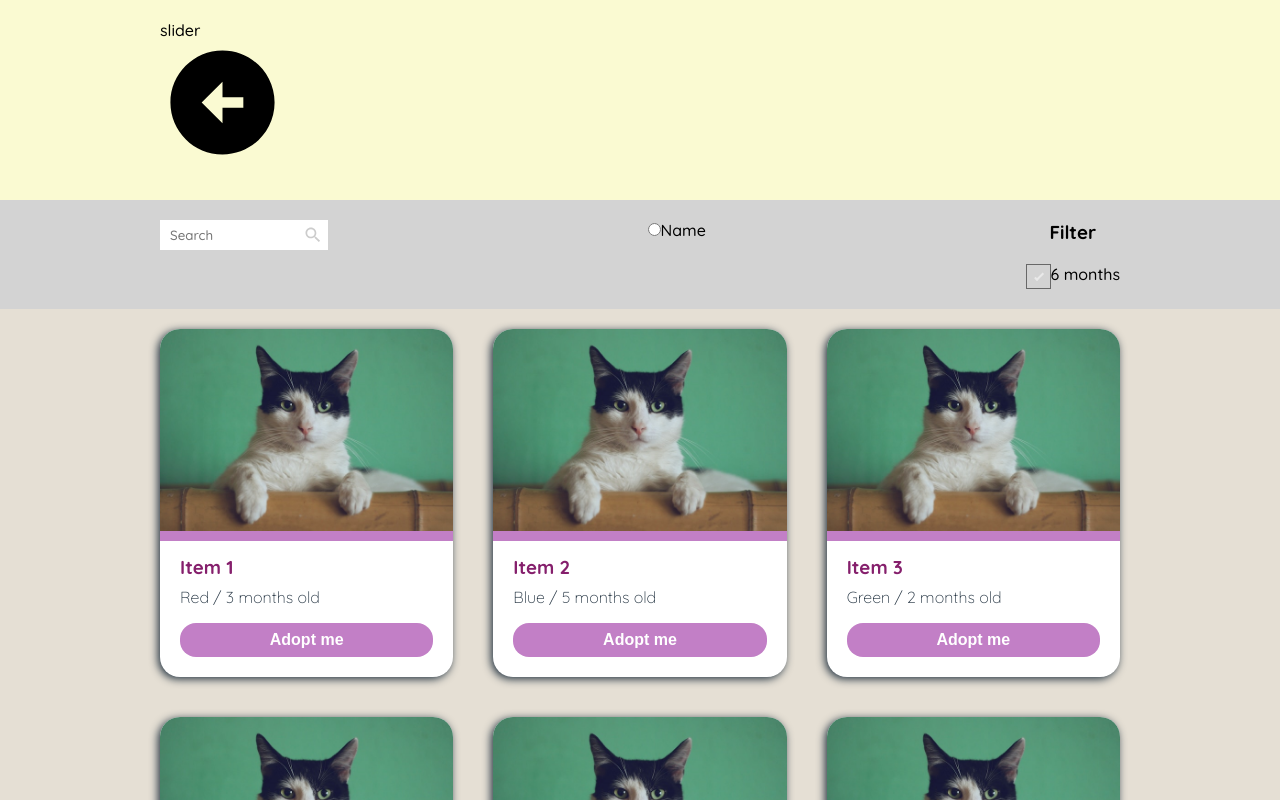
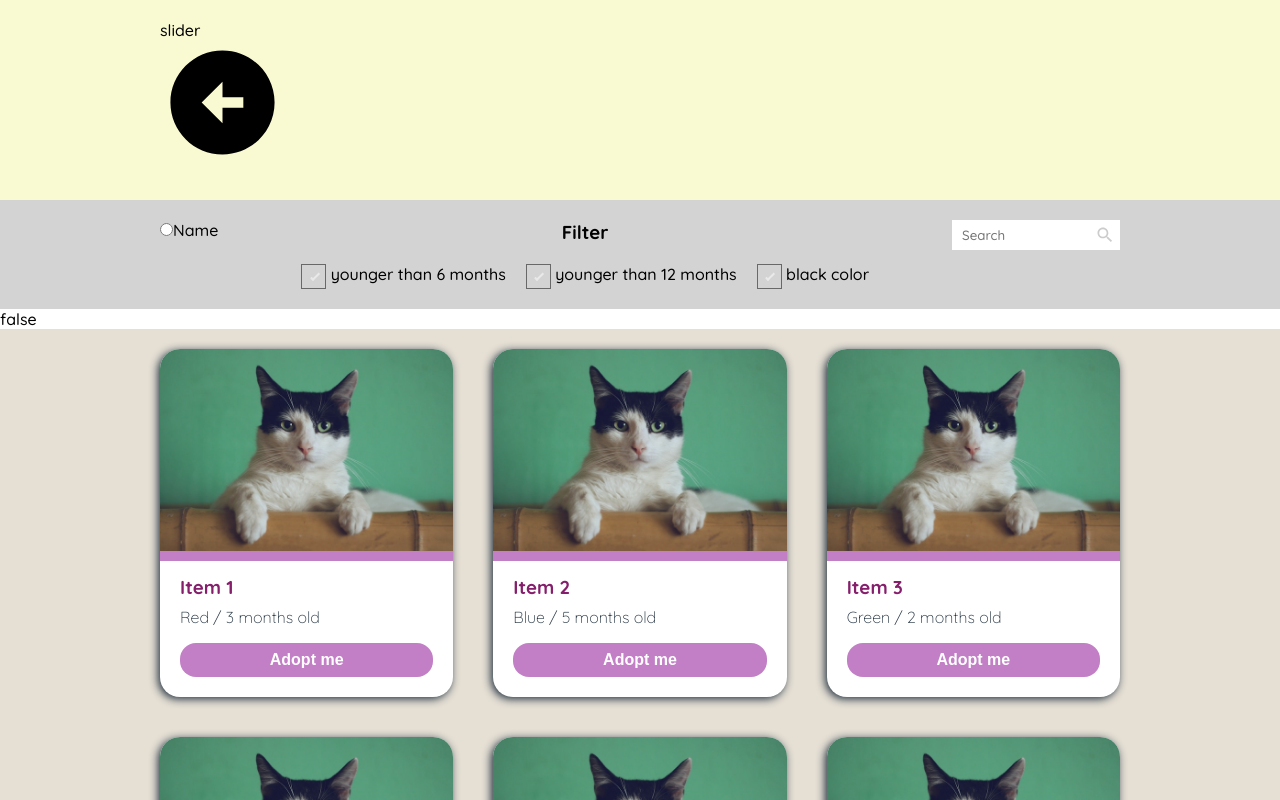
Before and after one commit to ivandev314/cat_project, a Vue app: page / in a window 1280 px wide. Shown: the top 800 px of the page. Built offline with nearby package versions, Linux system fonts and the light colour scheme.

Commit message:
Connect filters with main component

```diff
--- a/src/Adoption.vue
+++ b/src/Adoption.vue
@@ -34,6 +34,9 @@ export default {
     onSearchTermChanged(value) {
       this.searchTerm = value;
     },
+    onFilterChanged(value) {
+      this.filter = value;
+    },
   },
 };
 </script>
@@ -41,7 +44,12 @@ export default {
 <template>
   <div>
     <Slider />
-    <SearchSortFilter @searchTermChanged="onSearchTermChanged" />
+    <SearchSortFilter
+      @searchTermChanged="onSearchTermChanged"
+      @filterChanged="onFilterChanged"
+    />
+    {{ filter.isBlack }}
+    {{ searchTerm }}
     <List :items="cats" />
   </div>
 </template>
--- a/src/components/SearchSortFilter.vue
+++ b/src/components/SearchSortFilter.vue
@@ -9,14 +9,12 @@ export default {
     Sort,
     Filter,
   },
-  data() {
-    return {
-      searchTerm: "",
-    };
-  },
   methods: {
     onSearchTermChanged(value) {
       this.$emit("searchTermChanged", value);
+    },
+    onFilterChanged(value) {
+      this.$emit("filterChanged", value);
     },
   },
 };
@@ -24,9 +22,9 @@ export default {
 
 <template>
   <div class="search_sort_filter">
-    <Search v-model="searchTerm" @searchTermChanged="onSearchTermChanged" />
     <Sort />
-    <Filter />
+    <Filter @filterChanged="onFilterChanged" />
+    <Search @searchTermChanged="onSearchTermChanged" />
   </div>
 </template>
 
--- a/src/components/SearchSortFilter/Filter.vue
+++ b/src/components/SearchSortFilter/Filter.vue
@@ -1,10 +1,59 @@
-<script setup>
-import StyledCheckbox from "@/components/SearchSortFilter/StyledCheckbox.vue";
+<script>
+export default {
+  data() {
+    return {
+      filter: {
+        isYoungerThanSixMonths: false,
+        isYoungerThanTwelveMonths: false,
+        isBlack: false,
+      },
+    };
+  },
+  methods: {
+    onFilterChanged(value) {
+      this.$emit("filterChanged", value);
+    },
+  },
+};
 </script>
 <template>
   <div class="filter">
     <h3>Filter</h3>
-    <div class="filter_list"><StyledCheckbox /></div>
+    <div class="filter_list">
+      <div class="checkbox">
+        <label>
+          <input
+            type="checkbox"
+            name="color"
+            v-model="filter.isYoungerThanSixMonths"
+            @change="onFilterChanged(filter)"
+          />
+          younger than 6 months</label
+        >
+      </div>
+      <div class="checkbox">
+        <label>
+          <input
+            type="checkbox"
+            name="color"
+            v-model="filter.isYoungerThanTwelveMonths"
+            @change="onFilterChanged(filter)"
+          />
+          younger than 12 months</label
+        >
+      </div>
+      <div class="checkbox">
+        <label>
+          <input
+            type="checkbox"
+            name="color"
+            v-model="filter.isBlack"
+            @change="onFilterChanged(filter)"
+          />
+          black color</label
+        >
+      </div>
+    </div>
   </div>
 </template>
 
@@ -20,4 +69,42 @@ import StyledCheckbox from "@/components/SearchSortFilter/StyledCheckbox.vue";
     gap: 20px;
   }
 }
+
+.checkbox {
+  input[type="checkbox"] {
+    position: relative;
+    background: none;
+    cursor: pointer;
+    vertical-align: text-top;
+    height: 25px;
+    border: 1px solid #000;
+    width: 25px;
+    opacity: 0.5;
+    appearance: none;
+
+    &:hover {
+      background-color: red;
+      opacity: 1;
+    }
+
+    &:checked {
+      background-color: blue;
+      opacity: 1;
+    }
+
+    &:before {
+      content: "";
+      position: absolute;
+      right: 50%;
+      top: 50%;
+      width: 4px;
+      height: 10px;
+      border: solid #fff;
+      border-width: 0 2px 2px 0;
+      margin: -1px -1px 0 -1px;
+      transform: rotate(45deg) translate(-50%, -50%);
+      z-index: 2;
+    }
+  }
+}
 </style>
```
